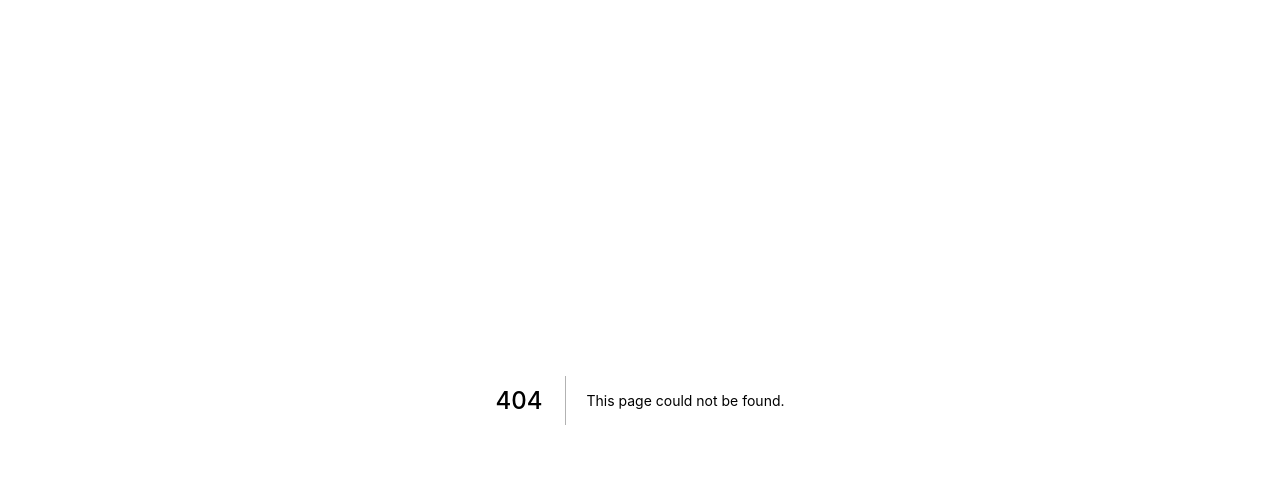
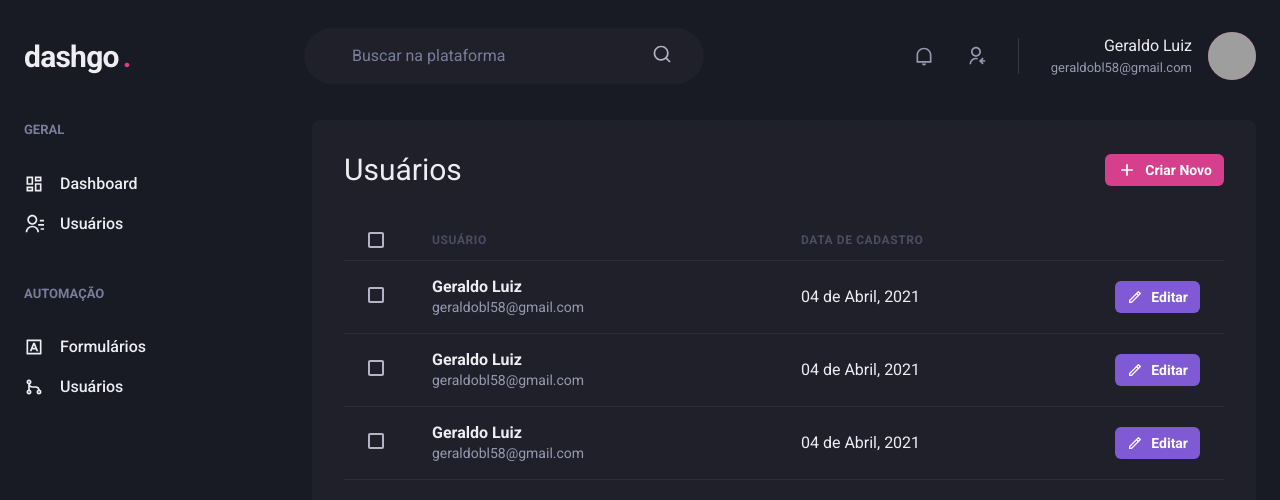
Before and after one commit to geraldobl58/ignite-dashgo, a Next.js app: page /users in a window 1280 px wide. Before the commit this address had no page. Shown: the top 500 px of the page. Built offline with nearby package versions, Linux system fonts and the light colour scheme; grey boxes are pictures that could not be loaded.

Commit message:
feat: User List page

```diff
--- /dev/null
+++ b/src/pages/users/index.tsx
@@ -0,0 +1,132 @@
+import {
+  Box,
+  Button,
+  Checkbox,
+  Flex,
+  Heading,
+  Icon,
+  Table,
+  Tbody,
+  Td,
+  Th,
+  Thead,
+  Tr,
+  Text
+} from "@chakra-ui/react";
+import { RiAddLine, RiPencilLine } from "react-icons/ri";
+
+import { Header } from '../../components/Header';
+import { Sidebar } from "../../components/Sidebar";
+
+export default function UserList() {
+  return (
+    <Box>
+      <Header />
+
+      <Flex w="100%" my="6" maxWidth={1480} mx="auto" px="6">
+        <Sidebar />
+
+        <Box flex="1" borderRadius={8} bg="gray.800" p="8">
+          <Flex mb="8" justify="space-between" align="center">
+            <Heading size="lg" fontWeight="normal">Usuários</Heading>
+
+            <Button
+              as="a"
+              size="sm"
+              fontSize="sm"
+              colorScheme="pink"
+              leftIcon={<Icon as={RiAddLine} fontSize="20" />}
+            >
+              Criar Novo
+            </Button>
+          </Flex>
+
+          <Table colorScheme="whiteAlpha">
+            <Thead>
+              <Tr>
+                <Th px="6" color="gray.300" width="8">
+                  <Checkbox colorScheme="pink" />
+                </Th>
+                <Th>Usuário</Th>
+                <Th>Data de cadastro</Th>
+                <Th width="8"></Th>
+              </Tr>
+            </Thead>
+
+            <Tbody>
+              <Tr>
+                  <Td px="6">
+                      <Checkbox colorScheme="pink" />
+                  </Td>
+                <Td>
+                  <Box>
+                    <Text fontWeight="bold">Geraldo Luiz</Text>
+                    <Text fontSize="sm" color="gray.300">geraldobl58@gmail.com</Text>
+                  </Box>
+                </Td>
+                <Td>04 de Abril, 2021</Td>
+                <Td>
+                  <Button
+                    as="a"
+                    size="sm"
+                    fontSize="sm"
+                    colorScheme="purple"
+                    leftIcon={<Icon as={RiPencilLine} fontSize="16" />}
+                  >
+                    Editar
+                  </Button>
+                </Td>
+              </Tr>
+              <Tr>
+                  <Td px="6">
+                      <Checkbox colorScheme="pink" />
+                  </Td>
+                <Td>
+                  <Box>
+                    <Text fontWeight="bold">Geraldo Luiz</Text>
+                    <Text fontSize="sm" color="gray.300">geraldobl58@gmail.com</Text>
+                  </Box>
+                </Td>
+                <Td>04 de Abril, 2021</Td>
+                <Td>
+                  <Button
+                    as="a"
+                    size="sm"
+                    fontSize="sm"
+                    colorScheme="purple"
+                    leftIcon={<Icon as={RiPencilLine} fontSize="16" />}
+                  >
+                    Editar
+                  </Button>
+                </Td>
+              </Tr>
+              <Tr>
+                  <Td px="6">
+                      <Checkbox colorScheme="pink" />
+                  </Td>
+                <Td>
+                  <Box>
+                    <Text fontWeight="bold">Geraldo Luiz</Text>
+                    <Text fontSize="sm" color="gray.300">geraldobl58@gmail.com</Text>
+                  </Box>
+                </Td>
+                <Td>04 de Abril, 2021</Td>
+                <Td>
+                  <Button
+                    as="a"
+                    size="sm"
+                    fontSize="sm"
+                    colorScheme="purple"
+                    leftIcon={<Icon as={RiPencilLine} fontSize="16" />}
+                  >
+                    Editar
+                  </Button>
+                </Td>
+              </Tr>
+            </Tbody>
+          </Table>
+        </Box>
+      </Flex>
+    </Box>
+  )
+}
```
